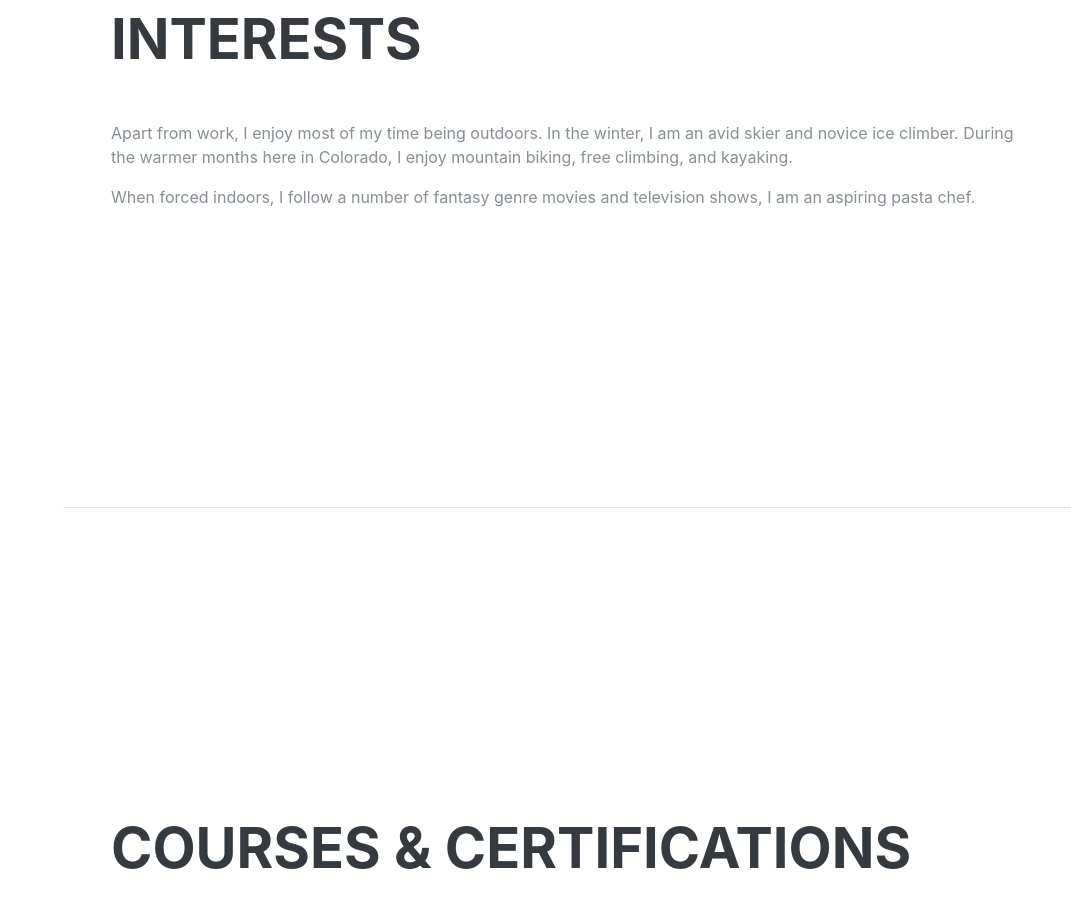
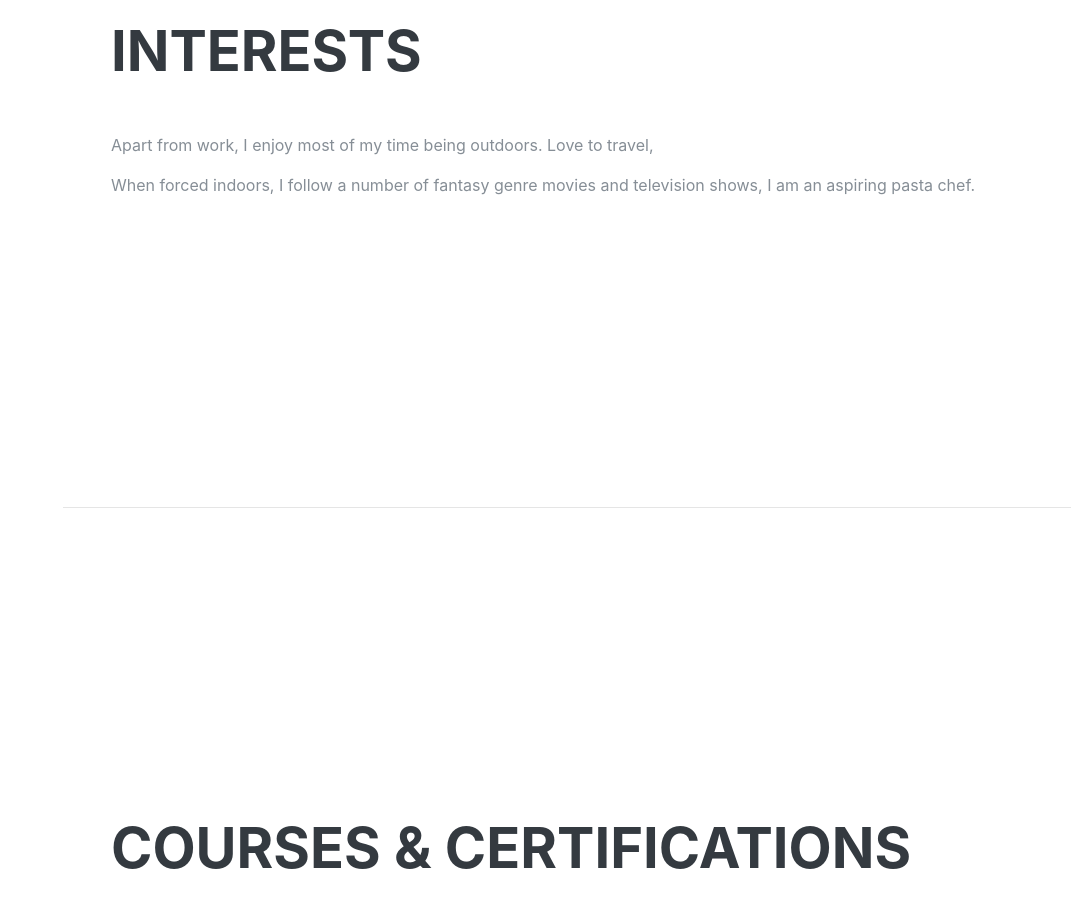
Before and after one commit to JulianskyCode/magnificent-oak, a Gatsby site: page / in a window 1280 px wide. Shown: the part 4740-5661 px from the top of the page, without its empty margins (209-1280 px from the left). Built offline with nearby package versions, Linux system fonts and the light colour scheme; Gatsby itself is replaced by a stand-in of ours; a web font is replaced by a local one.

Commit message:
index.js: changed

```diff
--- a/src/pages/index.js
+++ b/src/pages/index.js
@@ -286,9 +286,7 @@
           <h2 className="mb-5">Interests</h2>
           <p>
             Apart from work, I enjoy most of my time being
-            outdoors. In the winter, I am an avid skier and novice ice climber.
-            During the warmer months here in Colorado, I enjoy mountain biking,
-            free climbing, and kayaking.
+            outdoors. Love to travel,
           </p>
           <p className="mb-0">
             When forced indoors, I follow a number of fantasy genre
```
